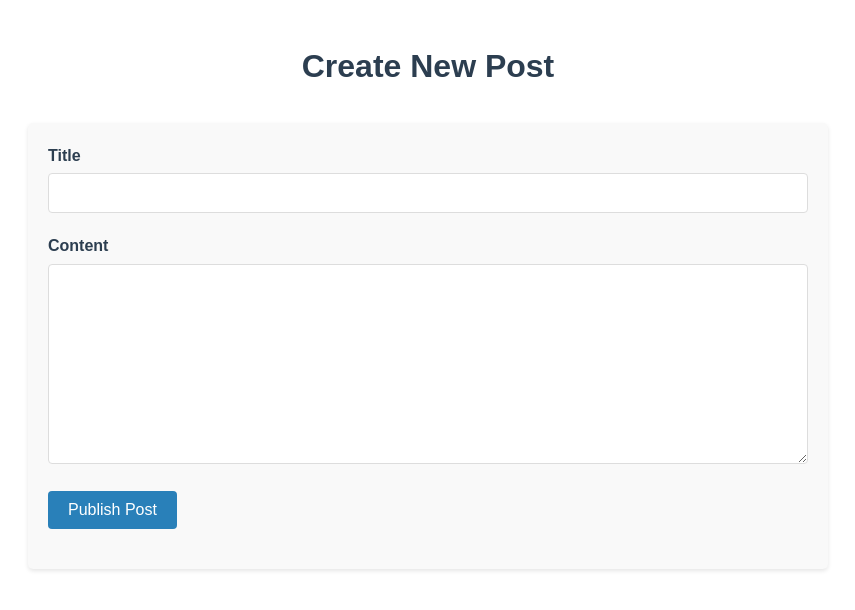
After one commit to htej-anastasiya/Py60-onl, a Flask app: page /new-post in a window 1280 px wide. The commit adds this page. Shown: the top 610 px of the page, without its empty margins (212-1067 px from the left). Run offline with Flask 3, Linux system fonts and the light colour scheme.

Commit message:
Edit post functionality,add new post functionality. Hometask l19

```diff
--- a/flask_ex/flask_with_orm/app/base/views.py
+++ b/flask_ex/flask_with_orm/app/base/views.py
@@ -1,5 +1,7 @@
+from flask import redirect, url_for
+
 from app import app
 
 @app.route("/")
 def index():
-    return "Hello world"
+    return redirect(url_for('get_posts'))
--- a/flask_ex/flask_with_orm/app/posts/views.py
+++ b/flask_ex/flask_with_orm/app/posts/views.py
@@ -1,4 +1,6 @@
-from flask import render_template
+from datetime import datetime
+
+from flask import render_template, redirect, url_for, request
 from app import app
 from app.posts.posts_service import PostsService
 
@@ -16,3 +18,38 @@ def get_post(post_id):
     if post is None:
         return render_template("post.html", title="Not found", post=post)
     return render_template("post.html", title=post.title, post=post)
+
+
+@app.route('/new-post',methods=["GET"])
+def get_create_post_page():
+    return render_template("new-post.html",title="New post" )
+
+
+@app.route('/posts', methods=["POST"])
+def create_post():
+    title = request.form.get('title')
+    content = request.form.get('content')
+    posts_serv = PostsService()
+    new_post = {
+        'title': title,
+        'content': content,
+        'created_at': datetime.now()
+    }
+    posts_serv.create_post(new_post)
+    return redirect(url_for('get_posts'))
+
+
+@app.route('/update-post/<post_id>', methods=["GET"])
+def get_update_post_page(post_id):
+    posts_srv = PostsService()
+    post = posts_srv.get_post_by_id(post_id)
+    return render_template("update-post.html", title=post.title, post=post, post_id=post.id)
+
+@app.route('/update-post/<post_id>', methods=["POST"])
+def update_post(post_id):
+    title = request.form.get('title')
+    content = request.form.get('content')
+    posts_serv = PostsService()
+    updated_post = dict(new_title=title, new_content=content, updated_at=datetime.now())
+    posts_serv.edit_post(post_id,updated_post)
+    return redirect(url_for('get_posts'))
--- /dev/null
+++ b/flask_ex/flask_with_orm/app/templates/new-post.html
@@ -0,0 +1,90 @@
+<!DOCTYPE html>
+<html lang="en">
+<head>
+    <meta charset="UTF-8">
+    <meta name="viewport" content="width=device-width, initial-scale=1.0">
+    <title>{{title}}</title>
+    <style>
+        body {
+            font-family: Arial, sans-serif;
+            line-height: 1.6;
+            max-width: 800px;
+            margin: 0 auto;
+            padding: 20px;
+            color: #333;
+        }
+        h1 {
+            color: #2c3e50;
+            text-align: center;
+            margin-bottom: 30px;
+        }
+        .form-container {
+            background-color: #f9f9f9;
+            border-radius: 5px;
+            padding: 20px;
+            margin-bottom: 20px;
+            box-shadow: 0 2px 4px rgba(0, 0, 0, 0.1);
+        }
+        .form-group {
+            margin-bottom: 20px;
+
+        }
+        label {
+            display: block;
+            margin-bottom: 5px;
+            font-weight: bold;
+            color: #2c3e50;
+        }
+        input[type="text"], textarea {
+            width: 100%;
+            padding: 10px;
+            border: 1px solid #ddd;
+            border-radius: 4px;
+            font-family: Arial, sans-serif;
+            font-size: 1em;
+            box-sizing: border-box;
+        }
+        textarea {
+            min-height: 200px;
+            resize: vertical;
+            width: 100%;
+            box-sizing: border-box;
+
+        }
+        .btn-submit {
+            background-color: #2980b9;
+            color: white;
+            border: none;
+            padding: 10px 20px;
+            border-radius: 4px;
+            cursor: pointer;
+            font-size: 1em;
+            transition: background-color 0.3s;
+        }
+        .btn-submit:hover {
+            background-color: #3498db;
+        }
+    </style>
+</head>
+<body>
+    <h1>Create New Post</h1>
+
+    <div class="form-container">
+        <form method="POST" action="{{ url_for('create_post') }}">
+            <div class="form-group">
+                <label for="title">Title</label>
+                <input type="text" id="title" name="title" required>
+            </div>
+
+            <div class="form-group">
+                <label for="content">Content</label>
+                <textarea id="content" name="content" required></textarea>
+            </div>
+
+            <div class="form-group">
+                <button type="submit" class="btn-submit">Publish Post</button>
+            </div>
+        </form>
+    </div>
+</body>
+</html>
```
Also changed, not shown: flask_ex/flask_with_orm/app/posts/posts_service.py (+10 -0 lines), flask_ex/flask_with_orm/app/templates/post.html (+23 -1 lines), flask_ex/flask_with_orm/app/templates/update-post.html (added, +90 -0 lines).
